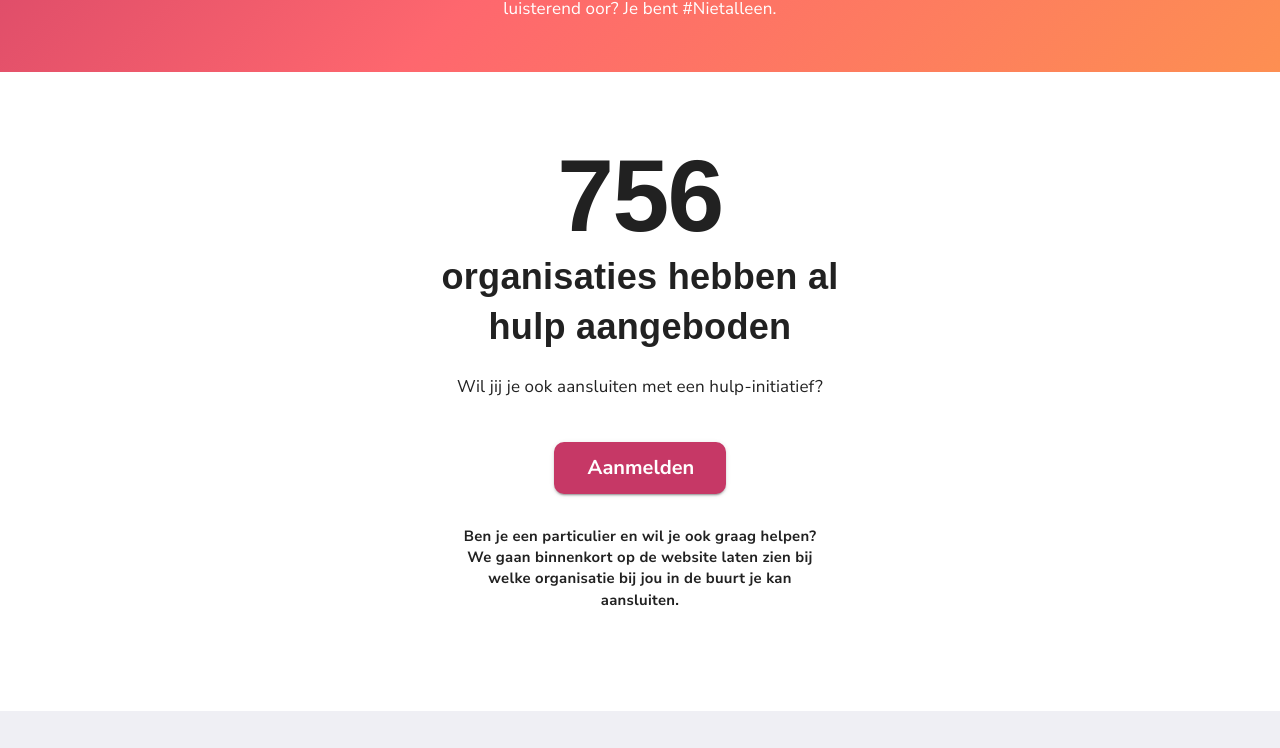
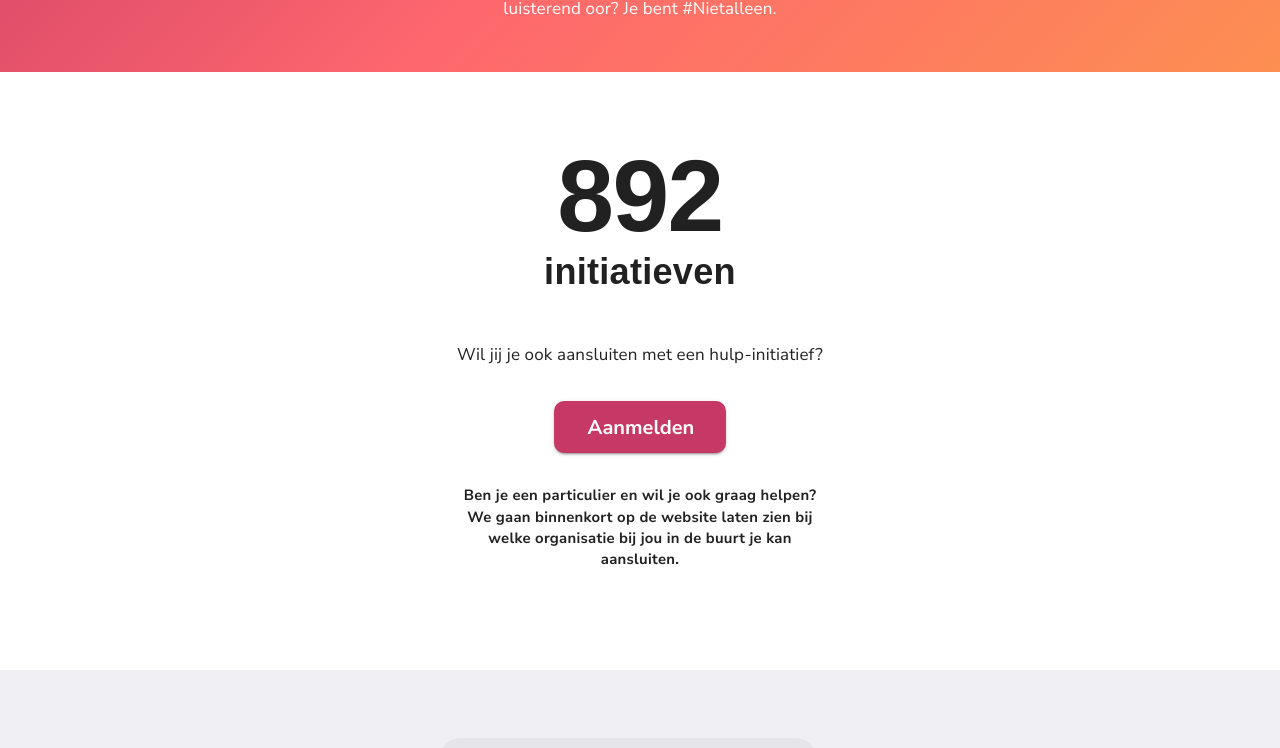
Before and after one commit to sdboer78/nietalleen, a Nuxt app: page / in a window 1280 px wide. Shown: the part 1593-2341 px from the top of the page. Built offline with nearby package versions, Linux system fonts and the light colour scheme; a web font is replaced by a local one.

Commit message:
update number of initiatives

```diff
--- a/pages/index.vue
+++ b/pages/index.vue
@@ -83,12 +83,12 @@
         class="text-center px-8 py-12"
       >
         <v-flex xs12 sm8 md5 lg4 xl3 class="my-5">
-          <h2>
+          <h2 class="mb-12">
             <span class="display-4 mb-0 d-block" style="line-height:1.1;">
-              756
+              892
             </span>
-            <span class="display-1 mb-2">
-              organisaties hebben al hulp aangeboden
+            <span class="display-1 mb-0 d-block" style="line-height:1.1;">
+              initiatieven
             </span>
           </h2>
           <p class="subtitle-1">
@@ -99,7 +99,7 @@
             color="primary"
             x-large
             nuxt
-            class="mt-6"
+            class="mt-4"
           >
             Aanmelden
           </v-btn>
```
